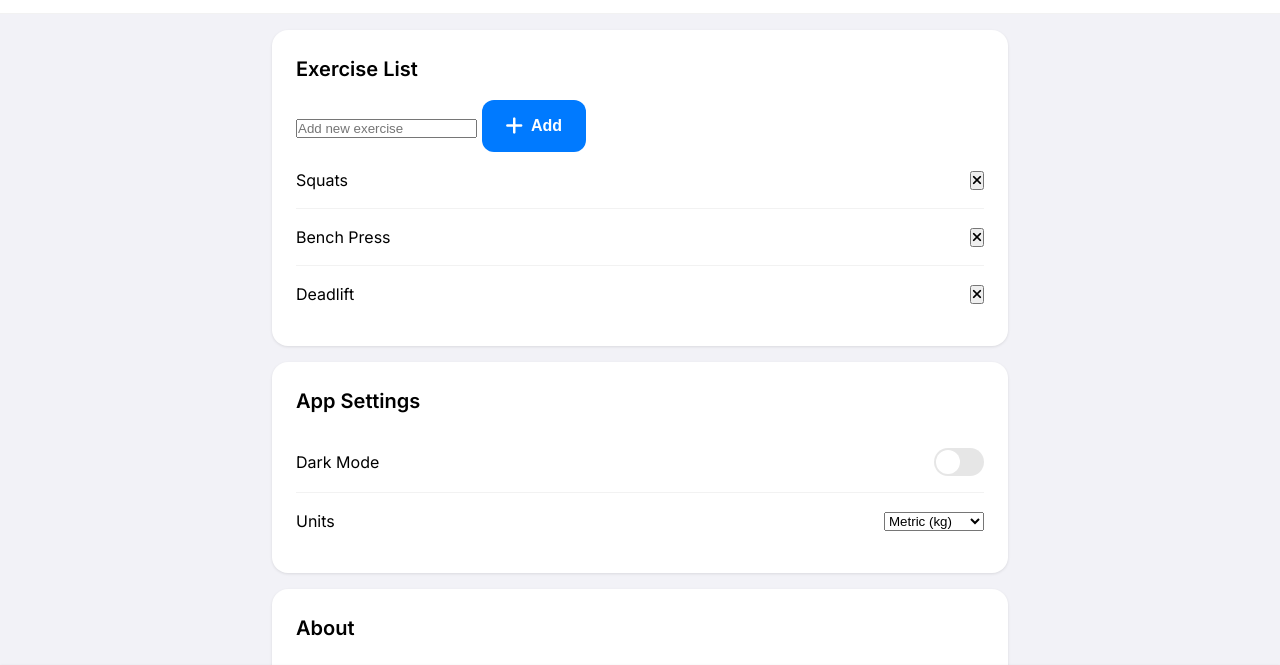
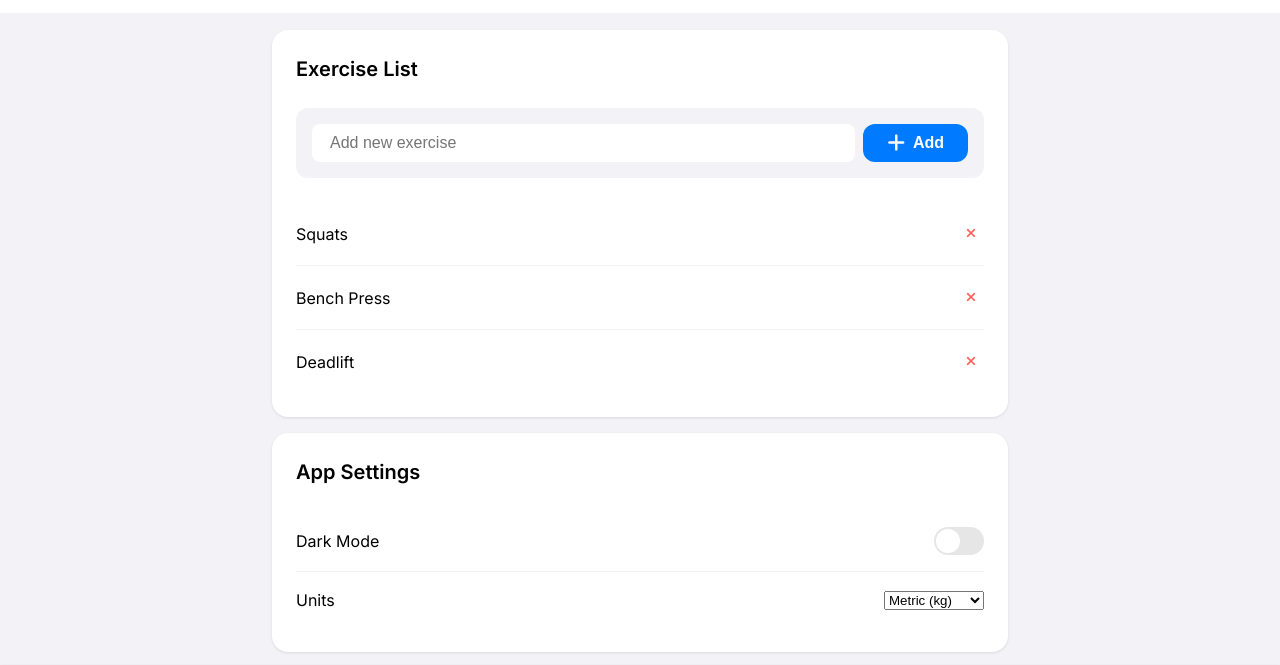
Before and after one commit to jpea2/fitness-app, a website: page settings.html in a window 1280 px wide. Shown: the part 55-720 px from the top of the page. Drawn offline with Linux system fonts and the light colour scheme.

Commit message:
enhance settings page and exercise management
- Improve settings page UI with better styling and visual feedback
- Add proper exercise list initialization in settings page
- Allow permanent removal of default exercises
- Enhance add exercise input area with better UX
- Fix exercise persistence in localStorage
- Update exercise dropdown to sync with settings changes

```diff
--- a/app.js
+++ b/app.js
@@ -13,7 +13,7 @@ if ('serviceWorker' in navigator) {
 
 // Exercise data management
 let exerciseData = {
-    exercises: ['Squats', 'Bench Press', 'Deadlift'] // Initialize with default exercises
+    exercises: ['Squats', 'Bench Press', 'Deadlift'] // Default exercises only for first time
 };
 
 // Modal management
@@ -223,23 +223,15 @@ function saveToLocalStorage() {
 function loadFromLocalStorage() {
     const savedData = localStorage.getItem('exerciseData');
     if (savedData) {
-        const parsedData = JSON.parse(savedData);
-        // Ensure we have the default exercises even if loading from storage
-        exerciseData = {
-            exercises: Array.from(new Set([
-                'Squats',
-                'Bench Press',
-                'Deadlift',
-                ...(parsedData.exercises || [])
-            ]))
-        };
+        // Load saved exercises without enforcing defaults
+        exerciseData = JSON.parse(savedData);
     } else {
-        // If no saved data, initialize with default exercises
+        // Only set default exercises for first-time users
         exerciseData = {
             exercises: ['Squats', 'Bench Press', 'Deadlift']
         };
+        saveToLocalStorage();
     }
-    saveToLocalStorage();
 
     // Load dark mode preference
     const darkMode = localStorage.getItem('darkMode') === 'true';
--- a/styles.css
+++ b/styles.css
@@ -101,7 +101,7 @@ header {
 .card-title {
     font-size: 1.25rem;
     font-weight: 600;
-    margin-bottom: var(--spacing-md);
+    margin-bottom: var(--spacing-lg);
     color: var(--text-primary);
 }
 
@@ -379,6 +379,36 @@ header {
 }
 
 /* Settings page */
+.add-exercise {
+    display: flex;
+    gap: var(--spacing-sm);
+    margin-bottom: var(--spacing-lg);
+    padding: var(--spacing-md);
+    background-color: var(--background-color);
+    border-radius: var(--border-radius-md);
+}
+
+.add-exercise input {
+    flex: 1;
+    padding: var(--spacing-sm) var(--spacing-md);
+    border: 2px solid transparent;
+    border-radius: var(--border-radius-sm);
+    font-size: 1rem;
+    background-color: var(--card-background);
+    color: var(--text-primary);
+    transition: border-color 0.2s ease;
+}
+
+.add-exercise input:focus {
+    outline: none;
+    border-color: var(--primary-color);
+}
+
+.add-exercise .button {
+    padding: var(--spacing-sm) var(--spacing-lg);
+    white-space: nowrap;
+}
+
 .settings-list {
     list-style: none;
 }
@@ -395,8 +425,20 @@ header {
     border-bottom: none;
 }
 
-.settings-item span {
-    color: var(--text-primary);
+.settings-item .remove-exercise-btn {
+    background: none;
+    border: none;
+    color: var(--danger-color);
+    padding: var(--spacing-sm);
+    border-radius: var(--border-radius-sm);
+    cursor: pointer;
+    opacity: 0.8;
+    transition: opacity 0.2s ease;
+}
+
+.settings-item .remove-exercise-btn:hover {
+    opacity: 1;
+    background-color: rgba(255, 59, 48, 0.1);
 }
 
 /* Switch toggle */
```
